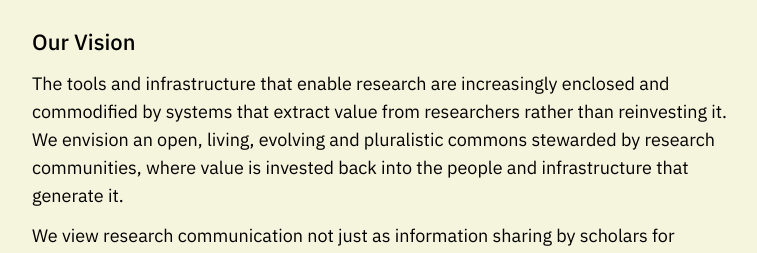
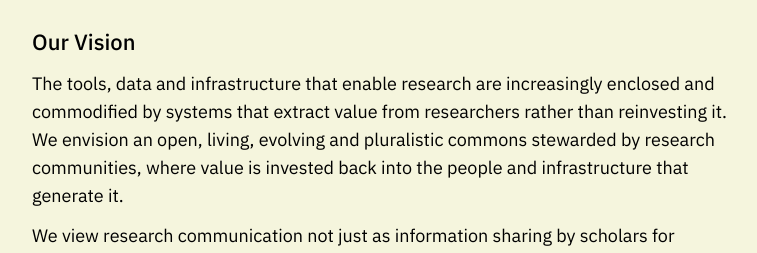
Before and after one commit to cosmik-network/cairos-site, a Next.js app: page / in a window 1280 px wide. Shown: the part 285-538 px from the top of the page, without its empty margins (260-1017 px from the left). Built offline with nearby package versions, Linux system fonts and the light colour scheme; a web font is replaced by a local one.

Commit message:
Update Content.mdx

```diff
--- a/src/app/(landing)/Content.mdx
+++ b/src/app/(landing)/Content.mdx
@@ -18,7 +18,7 @@ We're a cooperative federation of open science projects working towards collecti
 <Stack gap={"sm"}>
 ### Our Vision
 
-The tools and infrastructure that enable research are increasingly enclosed and commodified by systems that extract value from researchers rather than reinvesting it. We envision an open, living, evolving and pluralistic commons stewarded by research communities, where value is invested back into the people and infrastructure that generate it.
+The tools, data and infrastructure that enable research are increasingly enclosed and commodified by systems that extract value from researchers rather than reinvesting it. We envision an open, living, evolving and pluralistic commons stewarded by research communities, where value is invested back into the people and infrastructure that generate it.
 
 We view research communication not just as information sharing by scholars for public consumption, but rather as a *collective intelligence process*: participatory, self-organizing, networked and adaptive.
 
```
